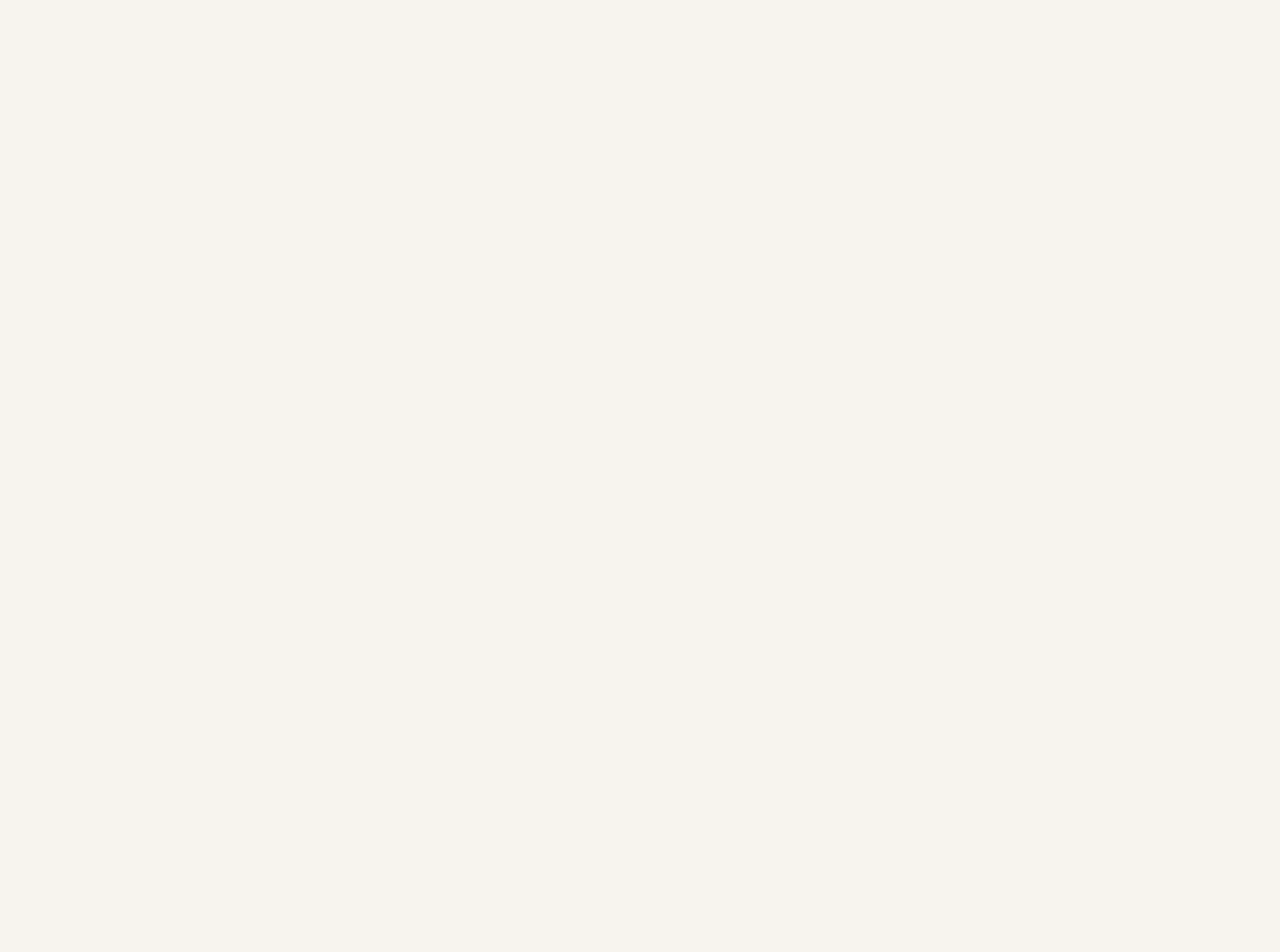
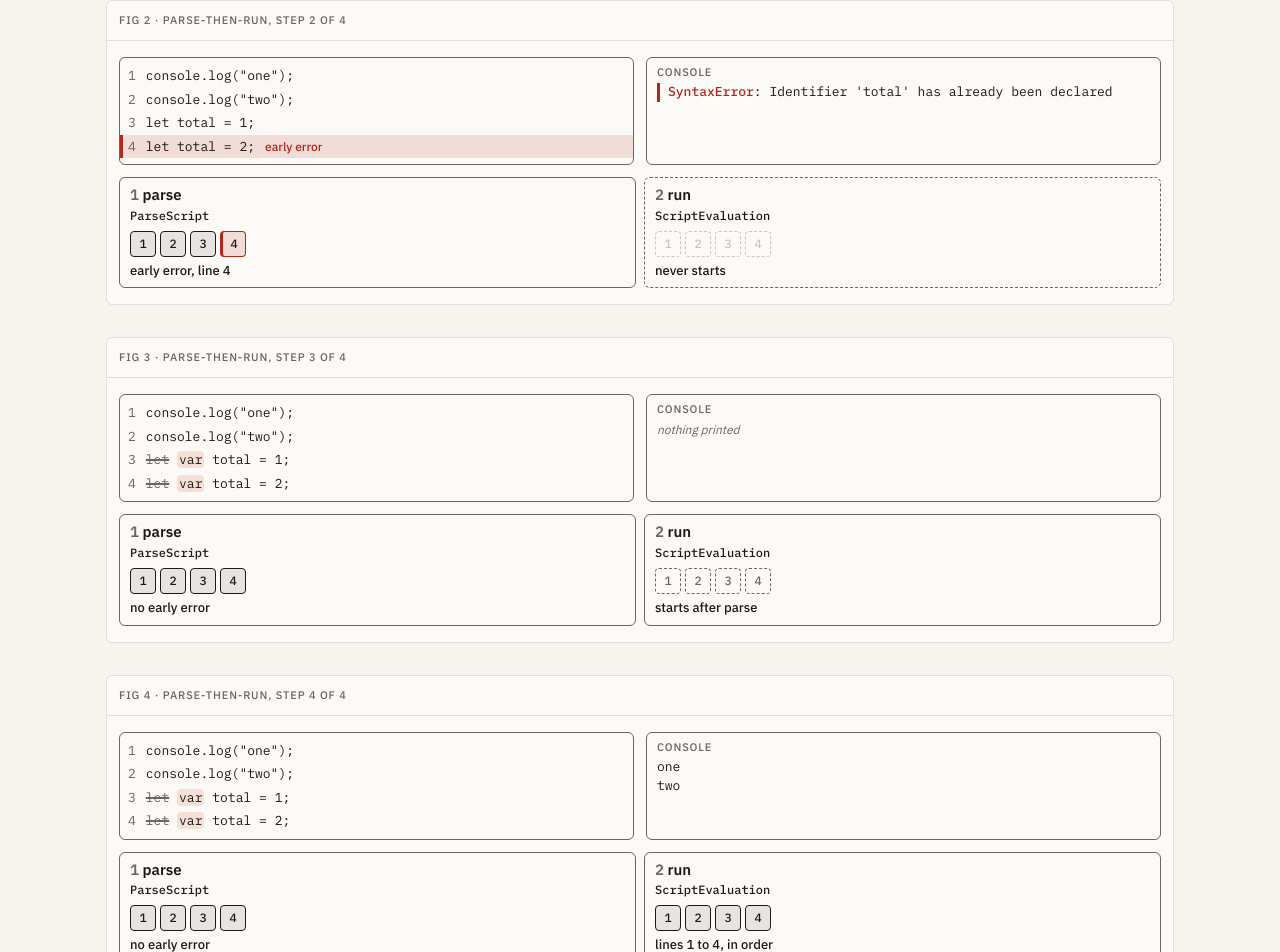
Before and after one commit to aduthekaddu/stepthrough, a Next.js app in the folder apps/web/: page /playground/figures in a window 1280 px wide. Shown: the part 7311-8263 px from the top of the page. Before the commit the page ends 6946 px from the top, so only its background shows below. Built offline with nearby package versions, Linux system fonts and the light colour scheme.

Commit message:
feat(web): parse-then-run figure for lesson 0.1

```diff
--- a/apps/web/components/figures/diagrams/engine.module.css
+++ b/apps/web/components/figures/diagrams/engine.module.css
@@ -361,6 +361,15 @@
   background: var(--panel);
 }
 
+.phase[data-never] {
+  border-style: dashed;
+}
+
+.status {
+  margin: 6px 0 0;
+  font: 500 13px / 1.3 var(--sans);
+}
+
 .phaseNo {
   font-variant-numeric: tabular-nums;
   color: var(--muted);
--- /dev/null
+++ b/apps/web/components/figures/diagrams/parse-then-run.tsx
@@ -0,0 +1,147 @@
+import figures from '../figures.module.css';
+import { Dim } from '../parts.tsx';
+import type { DiagramProps, DiagramSpec } from '../registry.ts';
+import css from './engine.module.css';
+
+const LINES = 4;
+const DECLARED = new Set([3, 4]);
+const ERROR_LINE = 4;
+
+type TickState = 'waiting' | 'done' | 'error';
+
+type Phase = {
+  no: number;
+  name: string;
+  spec: string;
+  /** What the phase did with each line, in line order, and its one-line status. */
+  at: (step: number) => { ticks: TickState[]; status: string; never?: boolean };
+};
+
+const all = (state: TickState): TickState[] => Array.from({ length: LINES }, () => state);
+
+const PHASES: readonly Phase[] = [
+  {
+    no: 1,
+    name: 'parse',
+    spec: 'ParseScript',
+    at: (step) => {
+      if (step === 0) return { ticks: all('waiting'), status: 'reads the whole script' };
+      if (step === 1)
+        return {
+          ticks: all('done').map((t, i) => (i + 1 === ERROR_LINE ? 'error' : t)),
+          status: 'early error, line 4',
+        };
+      return { ticks: all('done'), status: 'no early error' };
+    },
+  },
+  {
+    no: 2,
+    name: 'run',
+    spec: 'ScriptEvaluation',
+    at: (step) => {
+      if (step === 1) return { ticks: all('waiting'), status: 'never starts', never: true };
+      if (step === 3) return { ticks: all('done'), status: 'lines 1 to 4, in order' };
+      return { ticks: all('waiting'), status: 'starts after parse' };
+    },
+  },
+];
+
+type Output = 'empty' | 'error' | 'logs';
+
+const OUTPUT_AT: readonly Output[] = ['empty', 'error', 'empty', 'logs'];
+
+/**
+ * Why this script prints only a SyntaxError: the engine parses all of it before running any of it.
+ * Steps: 0 the four lines, the parse and run phases, an empty console; 1 parse reads all four
+ * lines and finds an early error on line 4 (the second `let total`), run never starts and the
+ * console shows only the SyntaxError; 2 the same file with `var` on lines 3 and 4 parses with no
+ * early error; 3 run executes lines 1 to 4 in order and the console shows one, two.
+ * Facts: lesson 0.1 engine brief (ECMAScript ParseScript, ScriptEvaluation, early errors; real
+ * output of the let and var versions).
+ */
+function Draw({ step }: DiagramProps) {
+  const usesVar = step >= 2;
+  const output = OUTPUT_AT[step] ?? 'empty';
+  return (
+    <div className={css.parseRun}>
+      <ol className={css.code} aria-label="The script">
+        {Array.from({ length: LINES }, (_, i) => {
+          const n = i + 1;
+          const error = step === 1 && n === ERROR_LINE;
+          return (
+            <li key={n} className={css.line} data-error={error || undefined}>
+              <span className={css.lineNo}>{n}</span>
+              <span>
+                {DECLARED.has(n) ? (
+                  <>
+                    {usesVar ? (
+                      <>
+                        <del>let</del> <ins>var</ins>
+                      </>
+                    ) : (
+                      'let'
+                    )}
+                    {` total = ${n - 2};`}
+                  </>
+                ) : (
+                  `console.log("${n === 1 ? 'one' : 'two'}");`
+                )}
+              </span>
+              <span className={css.errorTag} data-show={error || undefined}>
+                early error
+              </span>
+            </li>
+          );
+        })}
+      </ol>
+      <div className={`${figures.pair} ${css.phases}`} data-always="">
+        {PHASES.map((phase) => {
+          const { ticks, status, never = false } = phase.at(step);
+          return (
+            <section key={phase.no} className={css.phase} data-never={never || undefined}>
+              <p className={css.title}>
+                <span className={css.phaseNo}>{phase.no}</span> {phase.name}
+              </p>
+              <p className={css.note}>
+                <code>{phase.spec}</code>
+              </p>
+              <Dim dim={never}>
+                <ol className={css.ticks} aria-label={`Lines handled by ${phase.name}`}>
+                  {ticks.map((state, i) => (
+                    <li
+                      // biome-ignore lint/suspicious/noArrayIndexKey: one tick per script line
+                      key={i}
+                      className={css.tick}
+                      data-state={state}
+                      aria-label={`line ${i + 1}: ${state}`}
+                    >
+                      {i + 1}
+                    </li>
+                  ))}
+                </ol>
+              </Dim>
+              <p className={css.status}>{status}</p>
+            </section>
+          );
+        })}
+      </div>
+      <section className={css.console} aria-label="Console">
+        <p className={css.label}>console</p>
+        <div className={css.outputs}>
+          <p className={css.output} data-kind="empty" data-show={output === 'empty' || undefined}>
+            nothing printed
+          </p>
+          <p className={css.output} data-kind="error" data-show={output === 'error' || undefined}>
+            <span className={css.errorName}>SyntaxError</span>: Identifier 'total' has already been
+            declared
+          </p>
+          <p className={css.output} data-show={output === 'logs' || undefined}>
+            {'one\ntwo'}
+          </p>
+        </div>
+      </section>
+    </div>
+  );
+}
+
+export const ParseThenRun: DiagramSpec = { steps: 4, Component: Draw };
--- a/apps/web/components/figures/registry.ts
+++ b/apps/web/components/figures/registry.ts
@@ -3,6 +3,7 @@ import { CompileVsInterpret } from './diagrams/compile-vs-interpret.tsx';
 import { EngineRuntime } from './diagrams/engine-runtime.tsx';
 import { MachineCode } from './diagrams/machine-code.tsx';
 import { MemoryBytes } from './diagrams/memory-bytes.tsx';
+import { ParseThenRun } from './diagrams/parse-then-run.tsx';
 import { TextVsChip } from './diagrams/text-vs-chip.tsx';
 
 /** What every diagram receives: the step to draw. Captions live in the lesson, not here. */
@@ -21,6 +22,7 @@ export const DIAGRAMS = {
   'memory-bytes': MemoryBytes,
   'compile-vs-interpret': CompileVsInterpret,
   'engine-runtime': EngineRuntime,
+  'parse-then-run': ParseThenRun,
 } satisfies Record<string, DiagramSpec>;
 
 export type DiagramName = keyof typeof DIAGRAMS;
```
